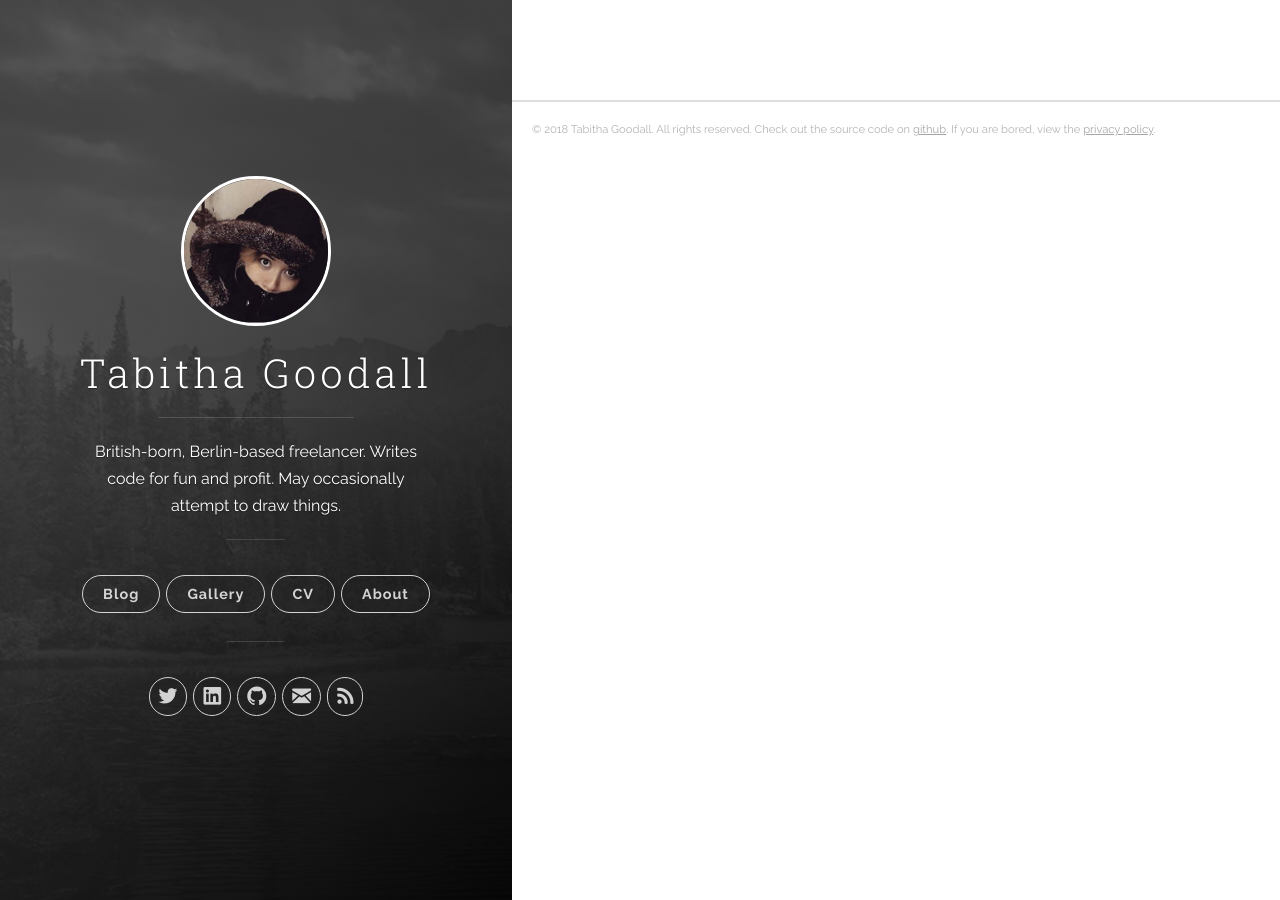
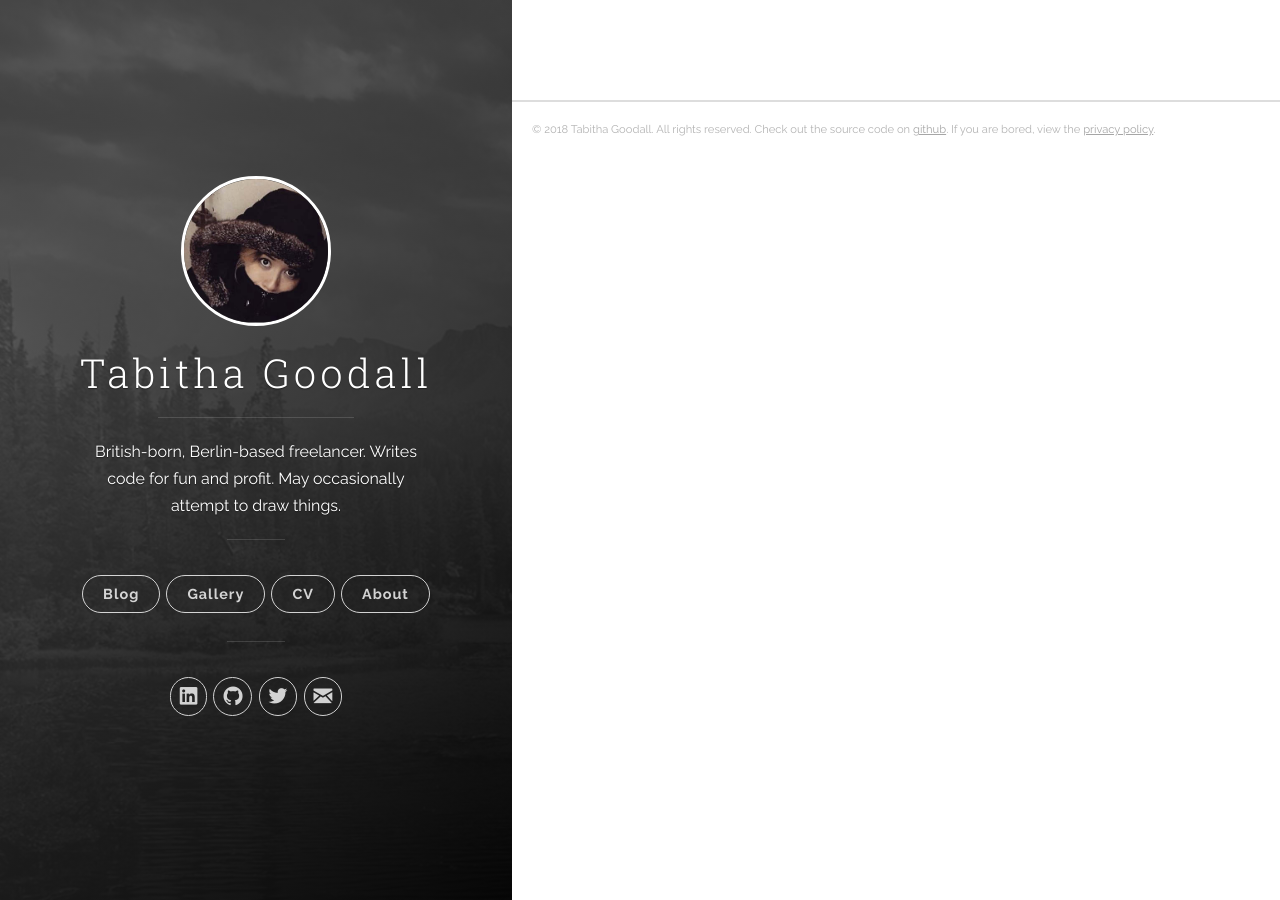
Before and after one commit to twitchett/twitchett.github.io, a Jekyll site: the page built from src/index.html, in a window 1280 px wide. Built offline with Jekyll 4.4.1, drawn with Linux system fonts in a browser that asks for light colours; nearby versions of some CDN libraries.

Commit message:
navigation tweaks

```diff
--- a/src/_includes/navigation-social.html
+++ b/src/_includes/navigation-social.html
@@ -1,15 +1,5 @@
 <nav class="cover-navigation navigation--social">
   <ul class="navigation">
-
-  {% if site.author.twitter_username %}
-    <!-- Twitter -->
-    <li class="navigation__item">
-      <a href="http://twitter.com/{{ site.author.twitter_username }}" title="@{{ site.author.twitter_username }} on Twitter" target="_blank">
-        <i class="icon icon-social-twitter"></i>
-        <span class="label">Twitter</span>
-      </a>
-    </li>
-  {% endif %}
 
   {% if site.author.facebook_username %}
     <!-- Facebook -->
@@ -41,6 +31,16 @@
     </li>
   {% endif %}
 
+  {% if site.author.twitter_username %}
+    <!-- Twitter -->
+    <li class="navigation__item">
+      <a href="http://twitter.com/{{ site.author.twitter_username }}" title="@{{ site.author.twitter_username }} on Twitter" target="_blank">
+        <i class="icon icon-social-twitter"></i>
+        <span class="label">Twitter</span>
+      </a>
+    </li>
+  {% endif %}
+
   {% if site.author.email %}
     <!-- Email -->
     <li class="navigation__item js_email">
@@ -51,12 +51,5 @@
     </li>
   {% endif %}
 
-    <li class="navigation__item">
-      <a href="{{ site.baseurl }}/feed.xml" title="Subscribe" target="_blank">
-        <i class="icon icon-rss"></i>
-        <span class="label">RSS</span>
-      </a>
-    </li>
-
   </ul>
 </nav>
--- a/src/_includes/navigation.html
+++ b/src/_includes/navigation.html
@@ -5,7 +5,7 @@
             <a href="{{ site.baseurl }}/blog" title="it's a blog" class="blog-button">Blog</a>
         </li>
         <li class="navigation__item {% if id == 'gallery' %}active{% endif %}">
-            <a href="{{ site.baseurl }}/gallery" title="hire me" class="blog-button">Gallery</a>
+            <a href="{{ site.baseurl }}/gallery" title="pictures" class="blog-button">Gallery</a>
         </li>
         <li class="navigation__item {% if id == 'cv' %}active{% endif %}">
             <a href="{{ site.baseurl }}/cv" title="hire me" class="blog-button">CV</a>
```
